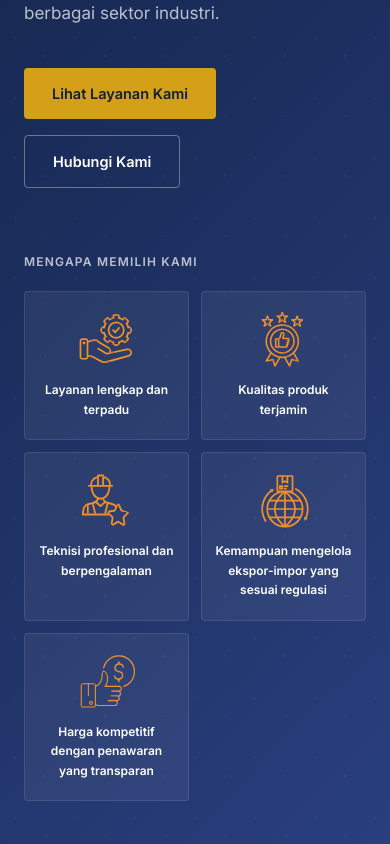
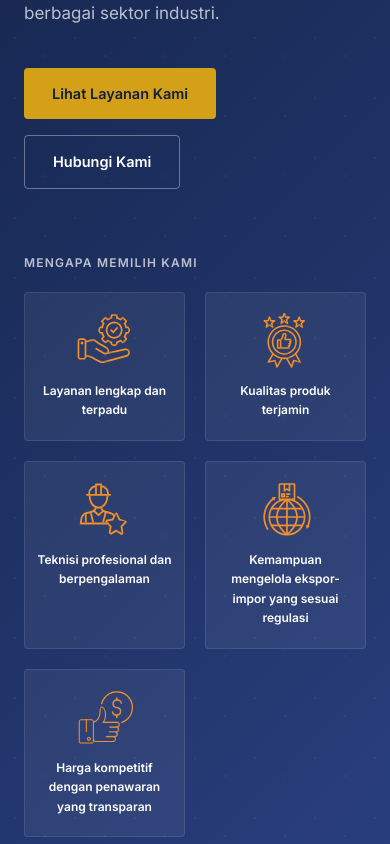
Before and after one commit to ifs20004-itdel/prototype, a Next.js app: page / in a window 390 px wide. Shown: the part 840-1684 px from the top of the page. Built offline with nearby package versions, Linux system fonts and the light colour scheme.

Commit message:
style: fix web positioning

```diff
--- a/components/Hero.tsx
+++ b/components/Hero.tsx
@@ -28,7 +28,7 @@ export default function Hero() {
         style={{ background: "var(--gold)" }}
       />
 
-      <div className="relative max-w-6xl mx-auto px-6 py-24 w-full">
+      <div className="relative max-w-[1400px] mx-auto px-6 py-24 w-full">
         <div className="max-w-3xl">
           <div
             className="inline-flex items-center gap-2 px-3 py-1.5 rounded-full text-[12px] font-semibold uppercase tracking-widest mb-8"
@@ -83,7 +83,7 @@ export default function Hero() {
             </Link>
             <Link
               href={heroContent.ctaSecondary.href}
-              className="inline-block px-7 py-3.5 rounded-sm text-[14.5px] font-semibold transition-all duration-200"
+              className="inline-block px-7 py-3.5 rounded-sm text-[14.5px] font-semibold leading-relaxed transition-all duration-200"
               style={{
                 background: "transparent",
                 color: "white",
@@ -93,7 +93,7 @@ export default function Hero() {
               {heroContent.ctaSecondary.label}
             </Link>
           </div>
-
+        </div>
         <div className="mt-14">
           <div
             className="text-[12px] font-semibold uppercase tracking-widest mb-5"
@@ -101,7 +101,7 @@ export default function Hero() {
           >
             Mengapa memilih kami
           </div>
-            <div className="grid grid-cols-2 md:grid-cols-5 gap-3">
+          <div className="grid grid-cols-2 md:grid-cols-5 gap-5">
             {strengths.map((s, i) => (
               <div
                 key={i}
@@ -130,7 +130,6 @@ export default function Hero() {
           </div>
         </div>
       </div>
-      </div>
     </section>
   );
 }
```
Also changed, not shown: components/Navbar.tsx (+0 -13 lines). Lines whose indentation alone changed are shown as unchanged.
